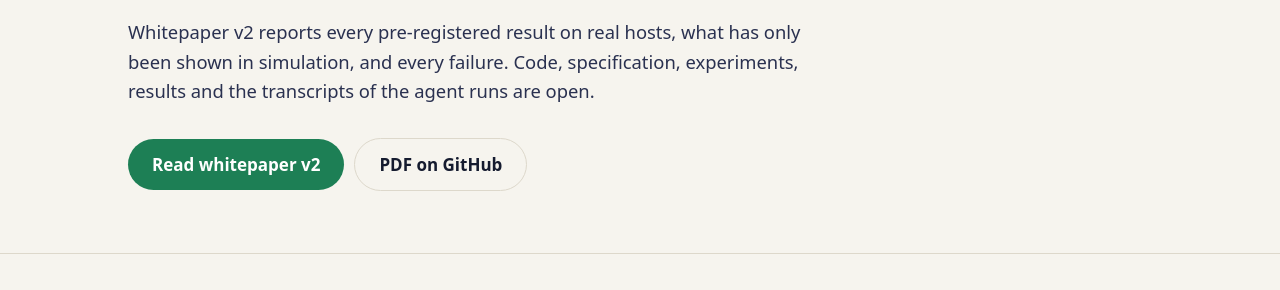
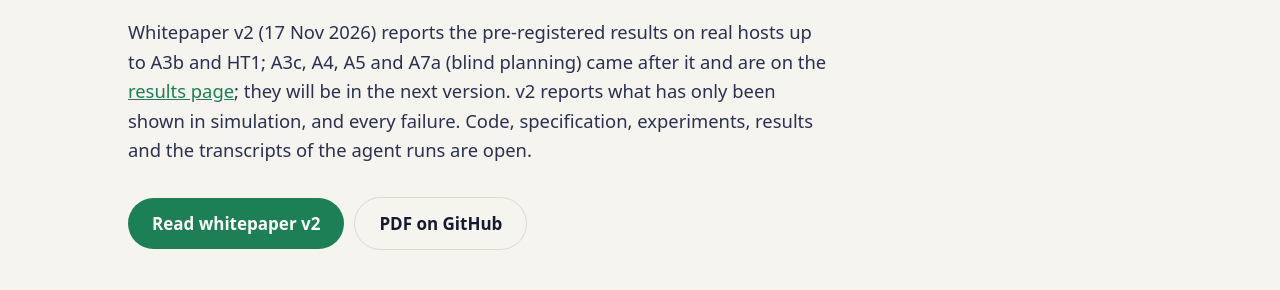
Before and after one commit to r-a-elu-architecture/RSOS-Language, a plain HTML site: page docs/paper.html in a window 1280 px wide. Shown: the part 211-501 px from the top of the page. Drawn offline with Linux system fonts and the light colour scheme.

Commit message:
Citation 0.3.1 (doi:10.5281/zenodo.24339364, all versions 10.5281/zenodo.24317657); README and paper page: current results (49 predictions), whitepaper v2 scoped to A1-A3b
Co-Authored-By: Claude Opus 5.5 <noreply@anthropic.com>
Claude-Session: https://claude.ai/code/session_01Lv3fvqz45uxiApEQgfASSn

```diff
--- a/docs/paper.html
+++ b/docs/paper.html
@@ -28,7 +28,7 @@
 <div class="wrap">
 <div class="hero">
 <h1>Whitepaper, citation and reproduction.</h1>
-<p class="lead">Whitepaper v2 reports every pre-registered result on real hosts, what has only been shown in
+<p class="lead">Whitepaper v2 (17 Nov 2026) reports the pre-registered results on real hosts up to A3b and HT1; A3c, A4, A5 and A7a (blind planning) came after it and are on the <a href="results.html">results page</a>; they will be in the next version. v2 reports what has only been shown in
 simulation, and every failure. Code, specification, experiments, results and the transcripts of the agent runs are
 open.</p>
 <a class="cta" href="https://doi.org/10.5281/zenodo.24320392">Read whitepaper v2</a><a class="cta quiet" href="https://github.com/r-a-elu-architecture/RSOS-Language/blob/main/whitepaper/RSOS_Whitepaper_v2.pdf">PDF on GitHub</a>
```
Also changed, not shown: tools/site/paper.html (+1 -1 lines), 2 other files.
